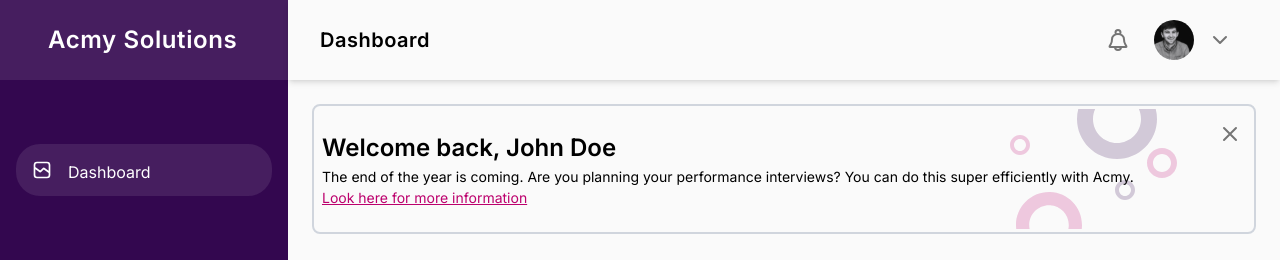
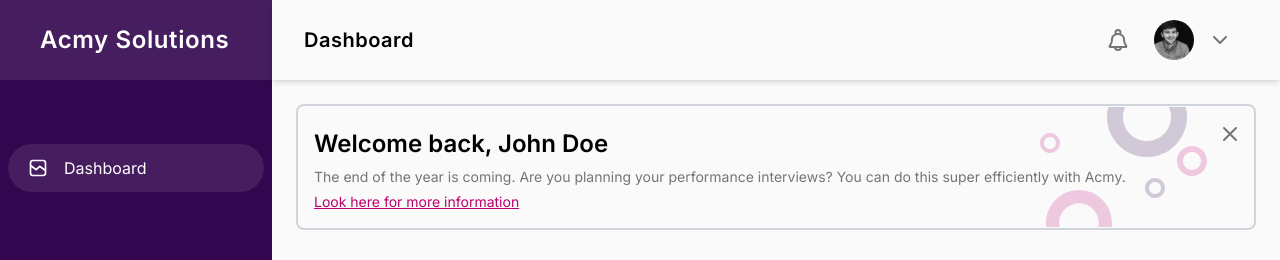
Before and after one commit to Madhawa-Tharindu/Intern-SE-Assignment, a Next.js app: page / in a window 1280 px wide. Shown: the top 260 px of the page. Built offline with nearby package versions, Linux system fonts and the light colour scheme; no server answers.

Commit message:
updated sidebar and Header section's alignments

```diff
--- a/app/components/sideBar/sideBar.css
+++ b/app/components/sideBar/sideBar.css
@@ -1,14 +1,14 @@
 
   .sidebar {
-    @apply bg-purple text-white h-screen w-max xs:hidden sm:hidden md:hidden lg:hidden xl:block;
+    @apply bg-purple text-white h-screen w-max xs:hidden sm:hidden md:hidden lg:block xl:block;
   }
 
   .sidebar-header {
-    @apply bg-light-purple flex-col flex-wrap justify-center content-center px-12 w-72 h-20;
+    @apply bg-light-purple flex-col flex-wrap justify-center content-center px-10 w-[272px] h-20;
   }
 
   .sidebar-pill {
-    @apply bg-light-purple flex w-64 pl-4 py-4 rounded-3xl mx-auto  items-center h-max;
+    @apply bg-light-purple flex w-64 pl-5 py-3 rounded-3xl mx-auto items-center h-max text-justify;
   }
 
   .sidebar-pill p {
--- a/app/components/sideBar/sideBar.tsx
+++ b/app/components/sideBar/sideBar.tsx
@@ -8,7 +8,7 @@
     return (
         <div className="sidebar">
             <div className="sidebar-header">
-                <p className="text-2xl h-min font-semibold leading-32 tracking-wide justify-center">{SIDEBAR_TITLE}</p>
+                <p className="text-2xl h-min font-semibold font-inter leading-32 tracking-wide justify-center">{SIDEBAR_TITLE}</p>
             </div>
             <div className="my-16">
                 <Link href="/">
--- a/app/components/sideBar/sideBarPill.tsx
+++ b/app/components/sideBar/sideBarPill.tsx
@@ -5,7 +5,7 @@
         <>
             <div className="sidebar-pill">
                 <Image className='' src="/dashboard.svg" alt={"dashboard"} width={20} height={20} />
-                <p>Dashboard</p>
+                <p className="mb-1">Dashboard</p>
             </div>
         </>
     );
--- a/app/components/welcomeMsg/welcomeMsg.css
+++ b/app/components/welcomeMsg/welcomeMsg.css
@@ -11,7 +11,7 @@
   }
 
   .welcome-text {
-    @apply px-2 py-6;
+    @apply px-4 py-4;
   }
 
   .welcome button {
--- a/app/components/welcomeMsg/welcomeMsg.tsx
+++ b/app/components/welcomeMsg/welcomeMsg.tsx
@@ -9,10 +9,10 @@
     const headingText: string = "Welcome back, John Doe";
     const subHeadingText: string = "The end of the year is coming. Are you planning your performance interviews? You can do this super efficiently with Acmy.";
     return (
-        isClosed ? null : <div className="welcome" style={{ backgroundImage: "url('/Vector.svg')", backgroundRepeat: 'no-repeat', backgroundPosition: 'right', backgroundPositionX: '90%' }}>
+        isClosed ? null : <div className="welcome" style={{ backgroundImage: "url('/Vector.svg')", backgroundRepeat: 'no-repeat', backgroundPosition: 'right', backgroundPositionX: '94%' }}>
             <div className="welcome-text">
-                <h1 className="h3 w-max">{headingText}</h1>
-                <p className="flex">
+                <h1 className="h3 w-max font-semibold text-h3 mt-1">{headingText}</h1>
+                <p className="flex text-grey mt-1 mb-1">
                     {subHeadingText}
 
                 </p>
--- a/app/layout.tsx
+++ b/app/layout.tsx
@@ -5,7 +5,7 @@
 const inter = Inter({ subsets: ["latin"] });
 
 export const metadata: Metadata = {
-  title: "ACMY Solution ToDo App",
+  title: "To-Do Dashboard",
   description: "Generated by create next app",
 };
 
--- a/app/page.tsx
+++ b/app/page.tsx
@@ -1,4 +1,42 @@
-//import Image from "next/image";
+// //import Image from "next/image";
+// import Sidebar from "./components/sideBar/sideBar";
+// import Header from "./components/header/header";
+// import Welcome from "./components/welcomeMsg/welcomeMsg";
+// import TaskListContextProvider from "./context/TaskListContext";
+// import Tasks from "./components/tasksCompo/tasks";
+// import ActivityFeed from "./components/activityFeed/activityFeed";
+// import CustomPieChart from "./components/taskPrioritiesCharts/customPieChart";
+// //import CustomPieChart from "./components/piechart";
+
+// const Dashboard: React.FC = () => {
+//   return (
+//     <main className="font-inter">
+//       <div className="flex xs:flex-col sm:flex-col md:flex-row lg:flex-row">
+//         <Sidebar />
+//         <div className="w-full h-screen flex flex-col">
+//         <Header />
+//         <div className="flex flex-col overflow-auto h-full p-6 gap-y-8">
+//             <Welcome />
+//             <div className="flex xs:flex-col sm:flex-col md:flex-col lg:flex-row sm:gap-y-8">
+//               <TaskListContextProvider>
+//                 <Tasks />
+//                 <div>
+//                   <ActivityFeed />
+//                   <CustomPieChart />
+//                 </div>
+//               </TaskListContextProvider>
+//             </div>
+//             </div>
+//         </div>
+//       </div>
+//     </main>
+
+//   )
+// }
+
+// export default Dashboard;
+
+
 import Sidebar from "./components/sideBar/sideBar";
 import Header from "./components/header/header";
 import Welcome from "./components/welcomeMsg/welcomeMsg";
@@ -17,20 +55,21 @@
           <Header />
           <div className="flex flex-col overflow-auto h-full p-6 gap-y-8">
             <Welcome />
-            <div className="flex xs:flex-col sm:flex-col md:flex-col lg:flex-row sm:gap-y-8">
             <TaskListContextProvider>
+              <div className="grid grid-cols-12 gap-4">
+                <div className="col-span-12 lg:col-span-7">
                   <Tasks />
-                <div>
+                </div>
+                <div className="col-span-12 lg:col-span-5">
                   <ActivityFeed />
                   <CustomPieChart />
+                </div>
               </div>
             </TaskListContextProvider>
           </div>
         </div>
       </div>
-      </div>
     </main>
-
   )
 }
 
```
Lines whose indentation alone changed are shown as unchanged.
